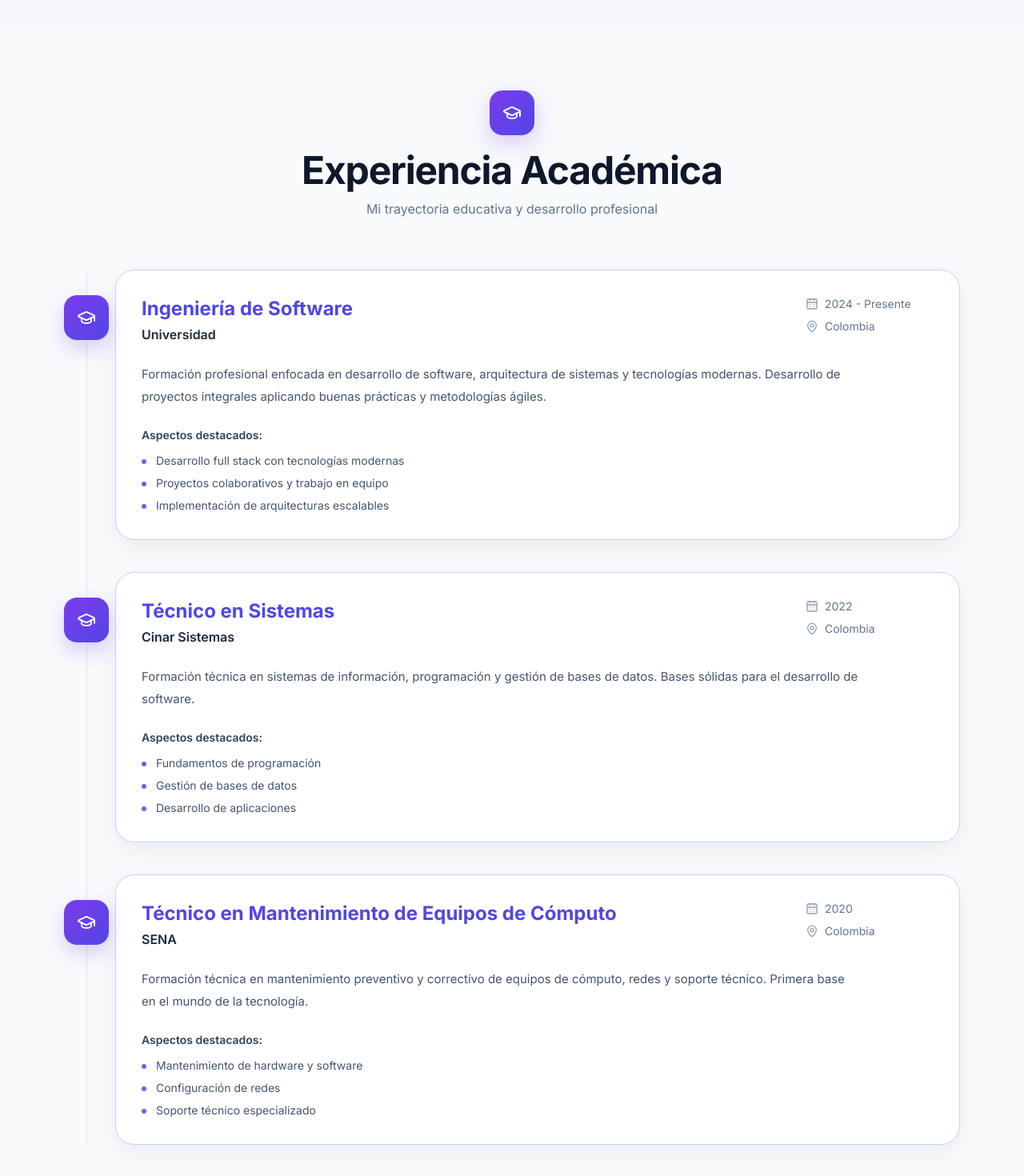
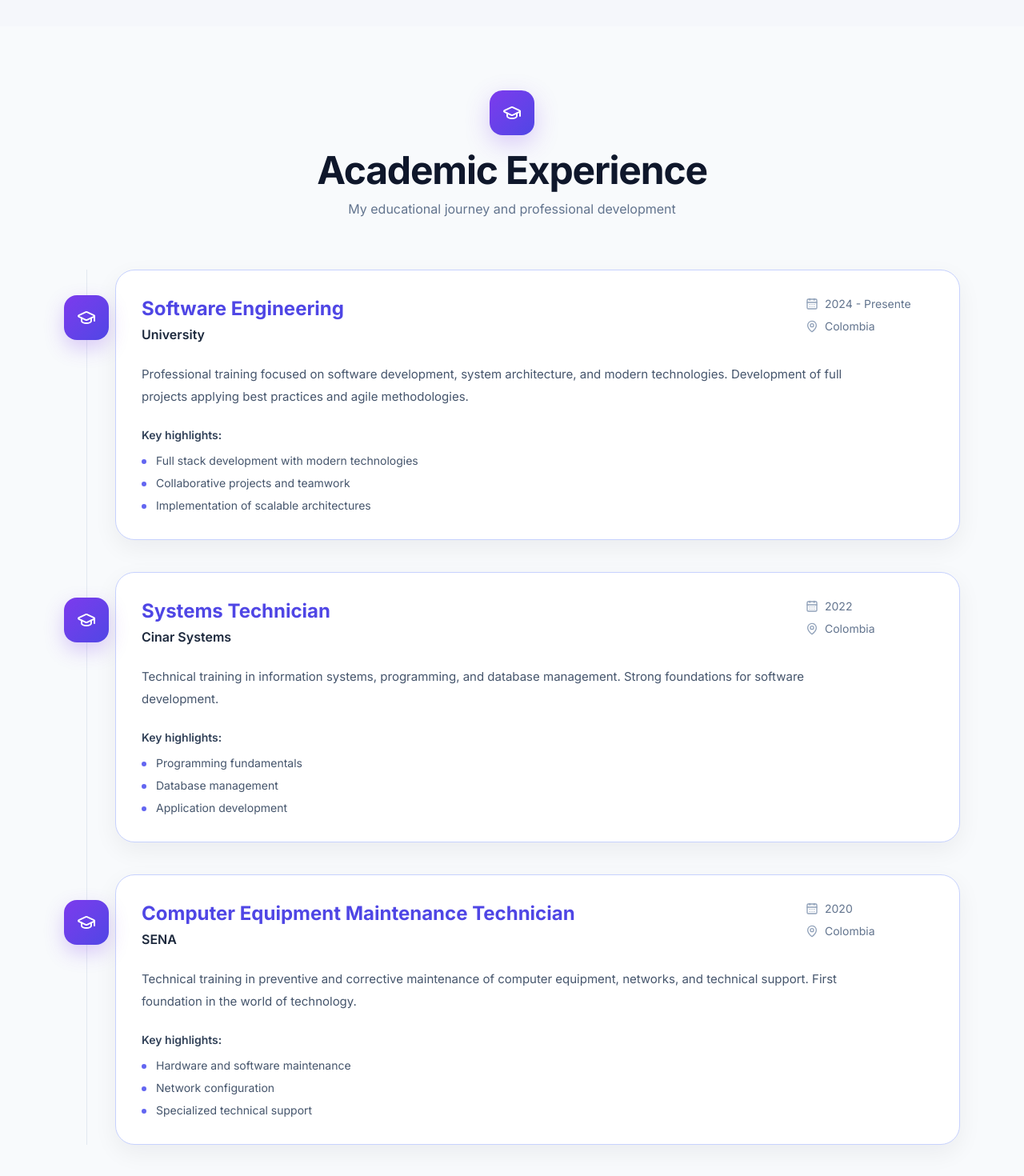
Before and after one commit to AndresRios123/Portfolio, a Next.js app: page /en in a window 1280 px wide. Shown: the part 1918-3388 px from the top of the page at 80% size. Built offline with nearby package versions, Linux system fonts and the light colour scheme.

Commit message:
Se ha agregado la traducción en experiencia académica

```diff
--- a/app/components/sections/AcademicExperience.tsx
+++ b/app/components/sections/AcademicExperience.tsx
@@ -1,7 +1,12 @@
+"use client";
+
 import { GraduationCap, CalendarDays, MapPin } from "lucide-react";
+import { useTranslations } from "next-intl";
 import { academicExperience } from "@/app/data/academicData";
 
 export default function AcademicExperience() {
+  const t = useTranslations("experience");
+
   return (
     <section
       id="experiencia"
@@ -15,27 +20,23 @@ export default function AcademicExperience() {
           </div>
 
           <h2 className="text-3xl font-bold tracking-tight text-slate-900 md:text-5xl">
-            Experiencia Académica
+            {t("title")}
           </h2>
 
           <p className="mt-3 max-w-2xl text-sm text-slate-500 md:text-base">
-            Mi trayectoria educativa y desarrollo profesional
+            {t("subtitle")}
           </p>
         </div>
 
         {/* Timeline */}
         <div className="relative">
-          {/* Línea vertical general */}
           <div className="absolute left-7 top-0 hidden h-full w-px bg-slate-200 md:block" />
 
           <div className="space-y-8 md:space-y-10">
             {academicExperience.map((item) => (
-              <article
-                key={item.id}
-                className="relative md:pl-16"
-              >
-                {/* Punto / icono sobre la línea */}
-                <div className="absolute left-0 top-8 z-10 hidden md:flex h-14 w-14 items-center justify-center rounded-2xl bg-gradient-to-br from-[#7c3aed] to-[#4f46e5] shadow-[0_10px_25px_rgba(124,58,237,0.25)]">
+              <article key={item.id} className="relative md:pl-16">
+                {/* Icono timeline desktop */}
+                <div className="absolute left-0 top-8 z-10 hidden h-14 w-14 items-center justify-center rounded-2xl bg-gradient-to-br from-[#7c3aed] to-[#4f46e5] shadow-[0_10px_25px_rgba(124,58,237,0.25)] md:flex">
                   <GraduationCap className="h-6 w-6 text-white" />
                 </div>
 
@@ -51,17 +52,15 @@ export default function AcademicExperience() {
 
                     {/* Top */}
                     <div className="flex flex-col justify-between gap-6 md:flex-row md:items-start">
-                      {/* Título */}
                       <div>
                         <h3 className="text-xl font-bold text-[#4f46e5] md:text-2xl">
-                          {item.title}
+                          {t(`items.${item.key}.title`)}
                         </h3>
                         <h4 className="mt-1 text-sm font-semibold text-slate-800 md:text-base">
-                          {item.institution}
+                          {t(`items.${item.key}.institution`)}
                         </h4>
                       </div>
 
-                      {/* Fecha + ubicación */}
                       <div className="flex flex-col gap-2 text-sm text-slate-500 md:min-w-[160px] md:items-start">
                         <div className="flex items-center gap-2">
                           <CalendarDays className="h-4 w-4 text-slate-400" />
@@ -77,17 +76,18 @@ export default function AcademicExperience() {
 
                     {/* Descripción */}
                     <p className="max-w-4xl text-sm leading-7 text-slate-600 md:text-[15px]">
-                      {item.description}
+                      {t(`items.${item.key}.description`)}
                     </p>
 
                     {/* Highlights */}
                     <div>
                       <h5 className="mb-3 text-sm font-semibold text-slate-700">
-                        Aspectos destacados:
+                        {t("highlights")}
                       </h5>
 
                       <ul className="space-y-2">
-                        {item.highlights.map((highlight, i) => (
+                        {t.raw(`items.${item.key}.highlights`).map(
+                          (highlight: string, i: number) => (
                             <li
                               key={i}
                               className="flex items-start gap-3 text-sm text-slate-600"
@@ -95,7 +95,8 @@ export default function AcademicExperience() {
                               <span className="mt-2 h-1.5 w-1.5 rounded-full bg-[#6366f1]" />
                               <span>{highlight}</span>
                             </li>
-                        ))}
+                          )
+                        )}
                       </ul>
                     </div>
                   </div>
--- a/app/data/academicData.ts
+++ b/app/data/academicData.ts
@@ -1,44 +1,20 @@
 export const academicExperience = [
   {
     id: 1,
-    title: "Ingeniería de Software",
-    institution: "Universidad",
+    key: "software",
     period: "2024 - Presente",
     location: "Colombia",
-    description:
-      "Formación profesional enfocada en desarrollo de software, arquitectura de sistemas y tecnologías modernas. Desarrollo de proyectos integrales aplicando buenas prácticas y metodologías ágiles.",
-    highlights: [
-      "Desarrollo full stack con tecnologías modernas",
-      "Proyectos colaborativos y trabajo en equipo",
-      "Implementación de arquitecturas escalables",
-    ],
   },
   {
     id: 2,
-    title: "Técnico en Sistemas",
-    institution: "Cinar Sistemas",
+    key: "systems",
     period: "2022",
     location: "Colombia",
-    description:
-      "Formación técnica en sistemas de información, programación y gestión de bases de datos. Bases sólidas para el desarrollo de software.",
-    highlights: [
-      "Fundamentos de programación",
-      "Gestión de bases de datos",
-      "Desarrollo de aplicaciones",
-    ],
   },
   {
     id: 3,
-    title: "Técnico en Mantenimiento de Equipos de Cómputo",
-    institution: "SENA",
+    key: "maintenance",
     period: "2020",
     location: "Colombia",
-    description:
-      "Formación técnica en mantenimiento preventivo y correctivo de equipos de cómputo, redes y soporte técnico. Primera base en el mundo de la tecnología.",
-    highlights: [
-      "Mantenimiento de hardware y software",
-      "Configuración de redes",
-      "Soporte técnico especializado",
-    ],
   },
 ];
--- a/app/messages/en.json
+++ b/app/messages/en.json
@@ -21,5 +21,42 @@
     "imagePlaceholder": "Profile image",
     "paragraph1": "I am a software engineer in training, focused on developing efficient and well-structured digital solutions. I currently dedicate much of my time to strengthening my skills through projects and continuous learning.",
     "paragraph2": "On a personal level, I enjoy exploring new technologies, working on my own ideas, and immersing myself in video games and music that create unique experiences. I consider myself curious, self-taught, and always in search of new challenges that help me grow both professionally and personally."
+  },
+  "experience": {
+    "title": "Academic Experience",
+    "subtitle": "My educational journey and professional development",
+    "highlights": "Key highlights:",
+    "items": {
+      "software": {
+        "title": "Software Engineering",
+        "institution": "University",
+        "description": "Professional training focused on software development, system architecture, and modern technologies. Development of full projects applying best practices and agile methodologies.",
+        "highlights": [
+          "Full stack development with modern technologies",
+          "Collaborative projects and teamwork",
+          "Implementation of scalable architectures"
+        ]
+      },
+      "systems": {
+        "title": "Systems Technician",
+        "institution": "Cinar Systems",
+        "description": "Technical training in information systems, programming, and database management. Strong foundations for software development.",
+        "highlights": [
+          "Programming fundamentals",
+          "Database management",
+          "Application development"
+        ]
+      },
+      "maintenance": {
+        "title": "Computer Equipment Maintenance Technician",
+        "institution": "SENA",
+        "description": "Technical training in preventive and corrective maintenance of computer equipment, networks, and technical support. First foundation in the world of technology.",
+        "highlights": [
+          "Hardware and software maintenance",
+          "Network configuration",
+          "Specialized technical support"
+        ]
+      }
+    }
   }
 }
--- a/app/messages/es.json
+++ b/app/messages/es.json
@@ -21,5 +21,42 @@
     "imagePlaceholder": "Imagen de perfil",
     "paragraph1": "Soy ingeniero de software en formación, enfocado en desarrollar soluciones digitales eficientes y bien estructuradas. Actualmente dedico gran parte de mi tiempo a fortalecer mis habilidades mediante proyectos y aprendizaje constante.",
     "paragraph2": "En lo personal, disfruto explorar nuevas tecnologías, trabajar en ideas propias y sumergirme en videojuegos y música que transmiten experiencias únicas. Me caracterizo por ser curioso, autodidacta y siempre estar en busca de nuevos retos que me permitan crecer tanto profesional como personalmente."
+  },
+  "experience": {
+    "title": "Experiencia Académica",
+    "subtitle": "Mi trayectoria educativa y desarrollo profesional",
+    "highlights": "Aspectos destacados:",
+    "items": {
+      "software": {
+        "title": "Ingeniería de Software",
+        "institution": "Universidad",
+        "description": "Formación profesional enfocada en desarrollo de software, arquitectura de sistemas y tecnologías modernas. Desarrollo de proyectos integrales aplicando buenas prácticas y metodologías ágiles.",
+        "highlights": [
+          "Desarrollo full stack con tecnologías modernas",
+          "Proyectos colaborativos y trabajo en equipo",
+          "Implementación de arquitecturas escalables"
+        ]
+      },
+      "systems": {
+        "title": "Técnico en Sistemas",
+        "institution": "Cinar Sistemas",
+        "description": "Formación técnica en sistemas de información, programación y gestión de bases de datos. Bases sólidas para el desarrollo de software.",
+        "highlights": [
+          "Fundamentos de programación",
+          "Gestión de bases de datos",
+          "Desarrollo de aplicaciones"
+        ]
+      },
+      "maintenance": {
+        "title": "Técnico en Mantenimiento de Equipos de Cómputo",
+        "institution": "SENA",
+        "description": "Formación técnica en mantenimiento preventivo y correctivo de equipos de cómputo, redes y soporte técnico. Primera base en el mundo de la tecnología.",
+        "highlights": [
+          "Mantenimiento de hardware y software",
+          "Configuración de redes",
+          "Soporte técnico especializado"
+        ]
+      }
+    }
   }
 }
```
Lines whose indentation alone changed are shown as unchanged.
